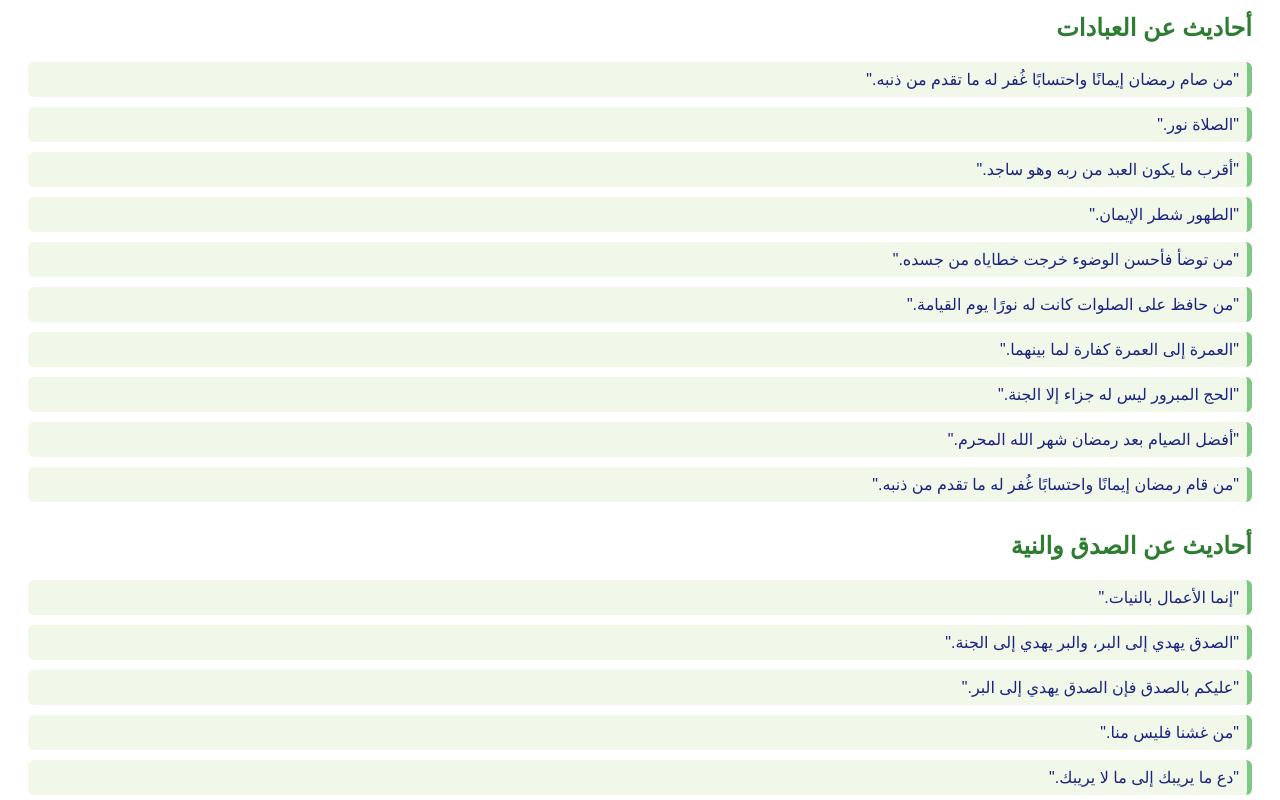
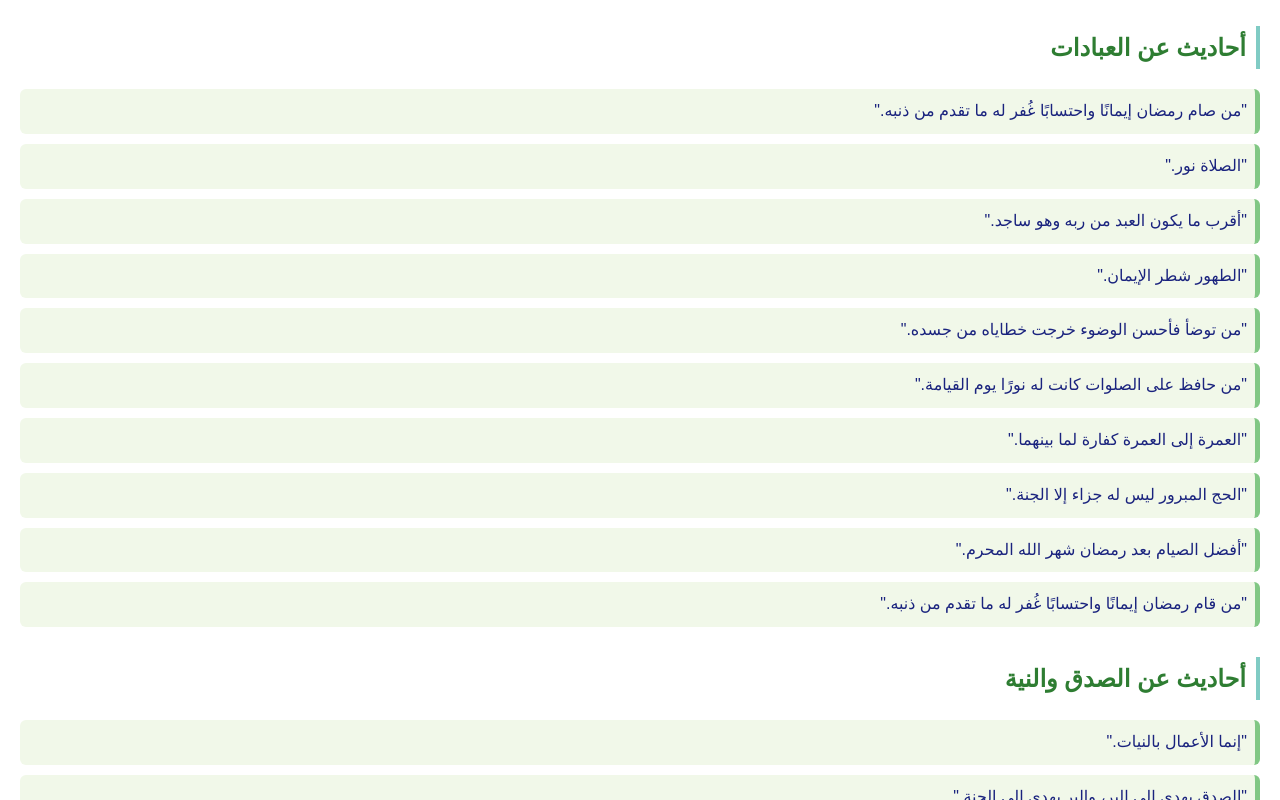
Before and after one commit to wiwiwi2009/Islam-..-religion-of-peace, a plain HTML site: page Content/hadith/index.html in a window 1280 px wide. Shown: the part 103-903 px from the top of the page. Drawn offline with Linux system fonts and the light colour scheme; files that its build step writes are made by us from their sources.

Commit message:
Update index.html

```diff
--- a/Content/hadith/index.html
+++ b/Content/hadith/index.html
@@ -3,6 +3,7 @@
 <head>
   <meta charset="UTF-8">
   <title>أحاديث نبوية صحيحة</title>
+  <link rel="stylesheet" href="../assets/style.css">
   <style>
     body {
       font-family: 'Arial', sans-serif;
```
